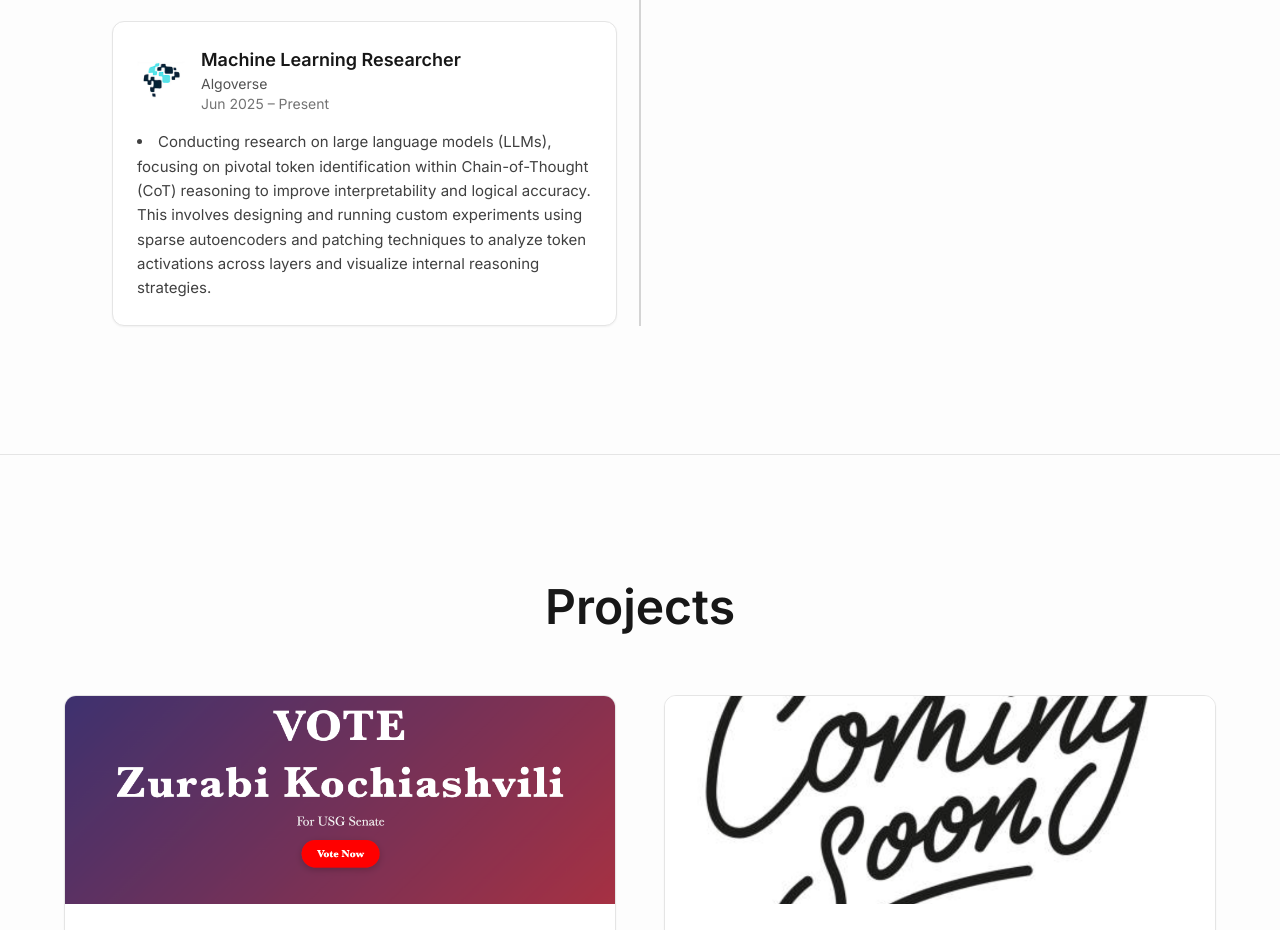
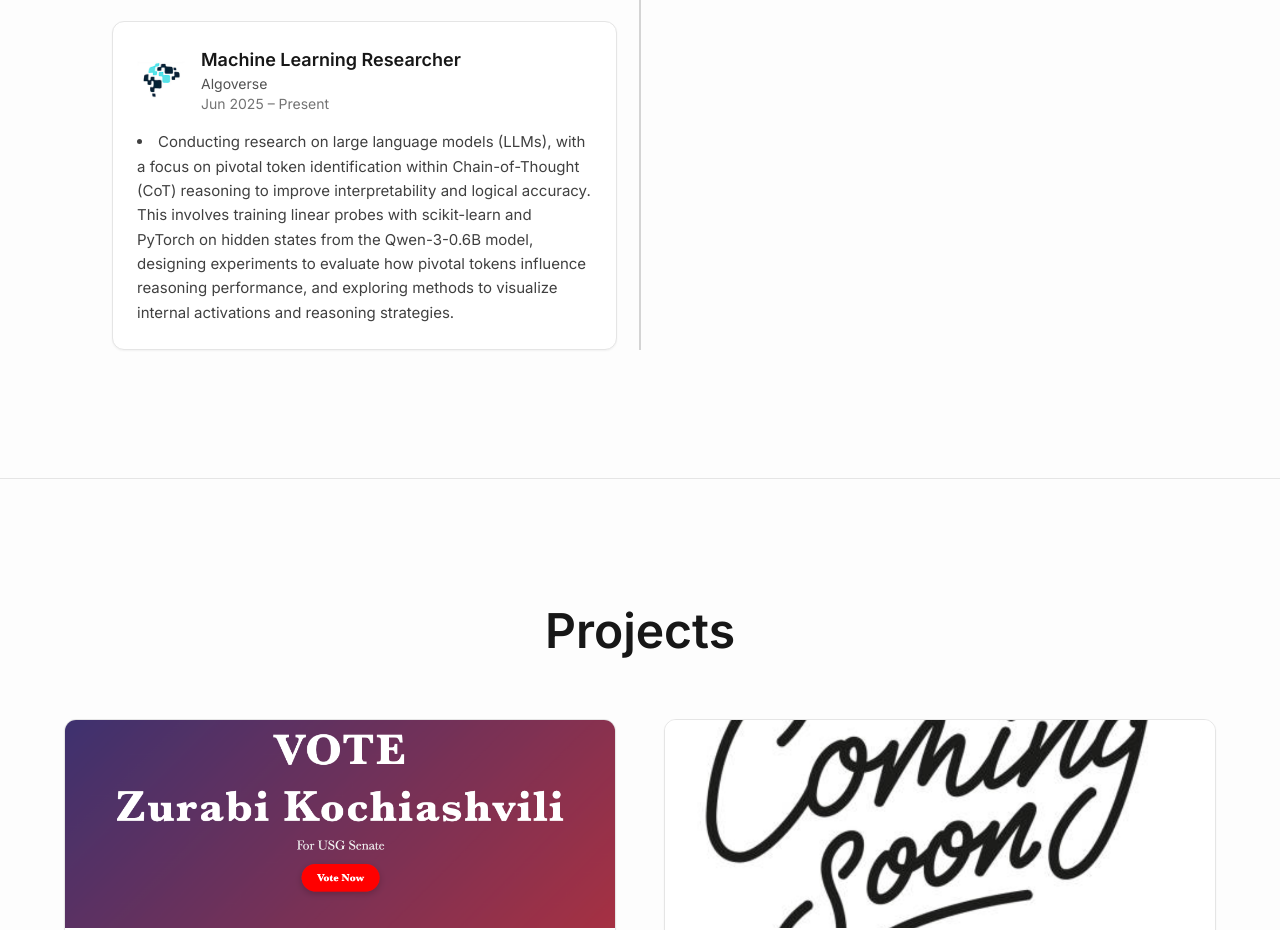
Before and after one commit to Zurab1K/portfolio, a React (Create React App) app: page / in a window 1280 px wide. Shown: the part 2720-3650 px from the top of the page. Built offline with nearby package versions, Linux system fonts and the light colour scheme.

Commit message:
Update experience.js

```diff
--- a/src/data/experience.js
+++ b/src/data/experience.js
@@ -23,7 +23,7 @@ const experiences = [
     time: "Jun 2025 – Present",
     location: "Remote",
     description:
-      ["Conducting research on large language models (LLMs), focusing on pivotal token identification within Chain-of-Thought (CoT) reasoning to improve interpretability and logical accuracy. This involves designing and running custom experiments using sparse autoencoders and patching techniques to analyze token activations across layers and visualize internal reasoning strategies."],
+      ["Conducting research on large language models (LLMs), with a focus on pivotal token identification within Chain-of-Thought (CoT) reasoning to improve interpretability and logical accuracy. This involves training linear probes with scikit-learn and PyTorch on hidden states from the Qwen-3-0.6B model, designing experiments to evaluate how pivotal tokens influence reasoning performance, and exploring methods to visualize internal activations and reasoning strategies."],
   },
 ];
 
```
